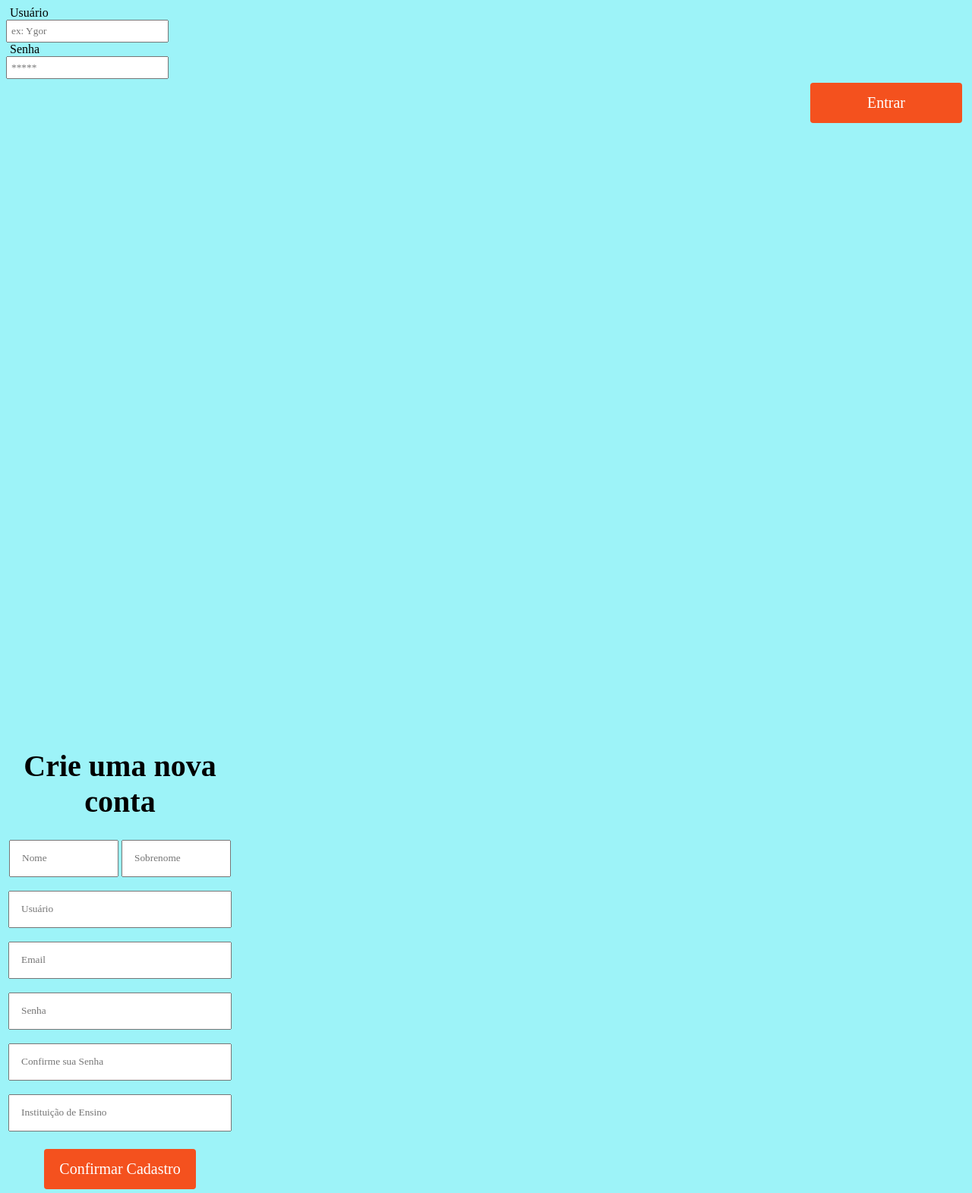
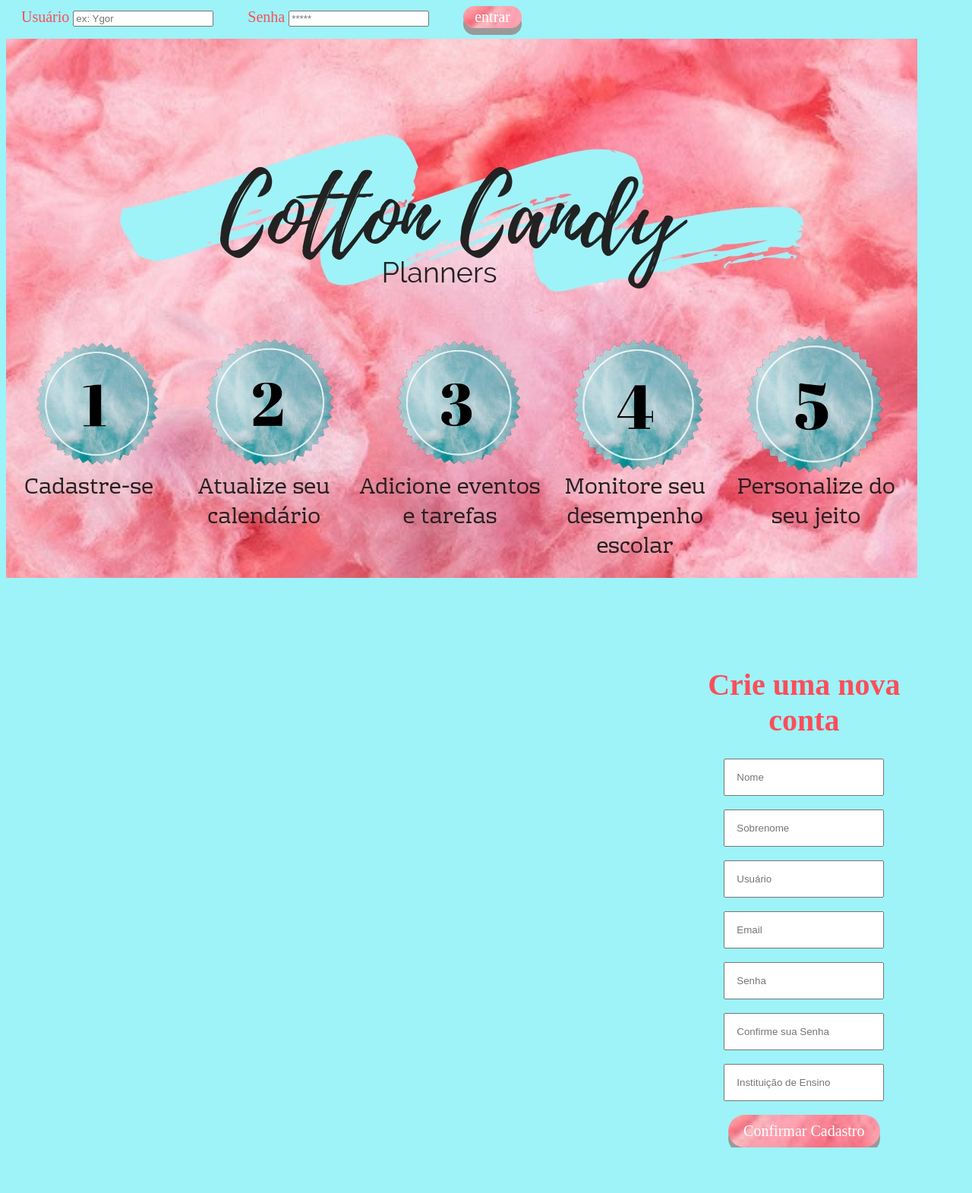
Before and after one commit to cp2-dc-info-projeto-final-2018/requisitos-cotton-candy, a PHP site: page /Inicio.php in a window 1280 px wide. Shown: the whole page at 76% size. After the commit the page ends 1511 px from the top, so only its background shows below. Run offline with PHP 8.4, Linux system fonts and the light colour scheme.

Commit message:
Add files via upload

```diff
--- a/Inicio.php
+++ b/Inicio.php
@@ -15,25 +15,31 @@
 
       <meta charset="UTF-8">
       <title>Cotton Candy</title>
-      <link rel="shortcut icon" href="logo1.png">
-			<link rel="stylesheet" href="styles.css">
+      <link rel="shortcut icon" href="logo1.png" />
+      <link rel="stylesheet" href="styles.css">
 
     </head>
     <body style="overflow:hidden;">
-      <div>
+
       <header class="cabeçalho">
-        <form align="right" class="login" method="post" action="Login.php">
+        <form class="login" method="post">
+
           <?php if ($erro != null) { ?>
 
 						<div class="erro">
-	          	<p> Erro: <?= $erro ?> </p>
+	          <p> Erro: <?= $erro ?> </p>
 	        	</div>
 
       		<?php } ?>
 
-          <div id="divusuario"> <label class="loginlabel"> Usuário  </label><input  id="usuario" type="text" name="usuario" placeholder="ex: Ygor" minlength=3 maxlength=12 required></div>
-          <div id="divsenha"> <label class="loginlabel"> Senha  </label> <input id="senha" type="password" name="senha" placeholder="*****" minlength=3 maxlength=12 required></div>
-          <button id="loginbutton" type="submit" name="entrar" style="vertical-align:middle"><span>Entrar</span></button>
+          <div class="login">
+            &nbsp;&nbsp;&nbsp;
+              <label> Usuário </label><input  id="usuario" type="text" name="usuario" placeholder="ex: Ygor" minlength=3 maxlength=12 required>
+              &nbsp;&nbsp;&nbsp;&nbsp;&nbsp;&nbsp;&nbsp;
+              <label> Senha </label> <input id="senha" type="password" name="senha" placeholder="*****" minlength=3 maxlength=12 required>
+              &nbsp;&nbsp;&nbsp;&nbsp;&nbsp;&nbsp;&nbsp;
+             <input id="loginbutton" type="submit" name="entrar" value="entrar">
+          </div>
 
         </form>
       </header><br>
@@ -43,19 +49,18 @@
 
       <div id="cadastro">
 
-        <h1 id="titulocadastro">Crie uma nova conta</h1>
+        <h1 id="titulo"> <font color="#FB4E59"> Crie uma nova conta </font></h1>
         <form class="cadastro" method="post" action="Cadastro.php">
 
-          <input class="cadastronome" type="text" name="nome" placeholder="Nome" minlength=3 maxlength=12 required/>
-          <input class="cadastronome" type="text" name="sobrenome" placeholder="Sobrenome" minlength=3 maxlength=12 required/><br><br>
+          <input class="cadastroinput" type="text" name="nome" placeholder="Nome" minlength=3 maxlength=12 required/><br><br>
+          <input class="cadastroinput" type="text" name="sobrenome" placeholder="Sobrenome" minlength=3 maxlength=12 required/><br><br>
           <input class="cadastroinput" type="text" name="usuario" placeholder="Usuário" minlength=3 maxlength=12 required><br><br>
           <input class="cadastroinput" type="email" name="email" placeholder="Email" required><br><br>
           <input class="cadastroinput" type="password" name="senha" placeholder="Senha" minlength=3 maxlength=60 required><br><br>
           <input class="cadastroinput" type="password" name="confsenha" minlength=3 placeholder="Confirme sua Senha" maxlength=60 required><br><br>
           <input class="cadastroinput" type="text" name="instituicao" placeholder="Instituição de Ensino" minlength=3 maxlength=12 required><br><br>
-          <button id="cadastrobutton" type="submit" name="cadastro" style="vertical-align:middle"><span>Confirmar Cadastro</span></button>
+          <input class="cadastrobutton"  type="submit" name="cadastro" value="Confirmar Cadastro" >
 
-        </form>
       </div>
 
     </body>
--- a/styles.css
+++ b/styles.css
@@ -1,45 +1,10 @@
-
-  body {
-    background-color: #9DF3F8;
-    background-size: contain;
-    background-repeat: no-repeat;
-  }
-
-  #inicio {
-   float: left;
-   width: 1200px;
-   height: 800px;
-  }
-
-  .loginlabel{
-    padding: 5px;
-    font-family: Century Gothic;
-  }
-
-  #divusuario{
-    width: 50px;
- }
-
-  #divsenha{
-    width: 10px;
-  }
-
-  #usuario{
-    padding: 5px;
-    font-family: Century Gothic;
-    width: 200px;
-  }
-
-  #senha{
-    padding: 5px;
-    font-family: Century Gothic;
-    width: 200px;
-  }
 
   #cadastro {
     width: 300px;
-    height: 720px;
+    height: 600px;
+    float: right;
     text-align: center;
+    padding-right: 5%;
   }
 
   #titulocadastro {
@@ -48,98 +13,127 @@
     text-align: center;
   }
 
-  .cadastroinput{
-    height: 15px;
-    width: 260px;
-    padding: 15px;
-    font-family: Century Gothic;
+  input .cadastro {
+    width: 200px;
+    height: 10px;
   }
 
-  .cadastronome{
-    height: 15px;
-    width: 110px;
-    padding: 15px;
-    font-family: Century Gothic;
+  #inicio {
+    float: left;
+    width: 1250px;
+    height: 800px;
+    background-image: url(fotoinicial.jpg);
+    background-repeat: no-repeat;
   }
 
-  #loginbutton{
-    display: inline-block;
-    border-radius: 4px;
-    background-color: #f4511e;
-    border: none;
-    color: #FFFFFF;
-    text-align: center;
-    font-size: 20px;
-    padding: 15px;
-    width: 200px;
-    transition: all 0.5s;
-    cursor: pointer;
-    margin: 5px;
-    font-family: Century Gothic;
+  body {
+    background-color: #9DF3F8;
+    background-size: contain;
+    background-repeat: no-repeat;
   }
 
-  #cadastrobutton{
-    display: inline-block;
-    border-radius: 4px;
-    background-color: #f4511e;
-    border: none;
-    color: #FFFFFF;
-    text-align: center;
-    font-size: 20px;
-    padding: 15px;
-    width: 200px;
-    transition: all 0.5s;
-    cursor: pointer;
-    margin: 5px;
-    font-family: Century Gothic;
+  #cabeçalho {
+     width: 900px;
   }
 
-  #loginbutton span {
-    cursor: pointer;
-    display: inline-block;
-    position: relative;
-    transition: 0.5s;
+  .login {
+    height: 25px;
+    width: 1200px;
+    display: block;
+    padding-left: 0px;
+    font-family:  Century Gothic;
+    color: #FB4E59;
+    font-size: 20px;
   }
 
-  #cadastrobutton span {
-    cursor: pointer;
-    display: inline-block;
-    position: relative;
-    transition: 0.5s;
+  .cadastroinput {
+    padding: 15px;
   }
 
-  #loginbutton span:after {
-    content: '\00bb';
-    position: absolute;
-    opacity: 0;
-    top: 0;
-    right: -20px;
-    transition: 0.5s;
+  .usuario {
+    padding: 10px;
+    font-family: Century Gothic;
+    width: 300px;
+    padding-right: 100px;
+    border-left: 100px;
+    font-weight: bold;
   }
 
-  #cadastrobutton span:after {
-    content: '\00bb';
-    position: absolute;
-    opacity: 0;
-    top: 0;
-    right: -20px;
-    transition: 0.5s;
+  .senha {
+    padding: 30px;
+    font-family: Century Gothic;
+    width: 200px;
+    padding-right: 100px;
   }
 
-  #loginbutton:hover span {
-    padding-right: 25px;
+  .cadastrobutton {
+    font-family: Century Gothic;
+    text-align: center;
+    width: auto;
+    height: auto;
+  }
+  .cadastrobutton {
+    display: inline-block;
+    padding: 10px 20px;
+    font-size: 20px;
+    cursor: pointer;
+    text-decoration: none;
+    outline: none;
+    color: #fff;
+    background-image: url(doce.jpg);
+    background-color:#FB4E59;
+    border: none;
+    border-radius: 25px;
+    box-shadow: 0 9px #999;
+    transition: all 0.5s;
   }
 
-  #cadastrobutton:hover span {
-    padding-right: 25px;
+  .cadastrobutton:hover {
+    background-color: #F77388;
   }
 
-  #loginbutton:hover span:after {
-    opacity: 1;
-    right: 0;
+  .cadastrobutton:active {
+    background-color: #F77388;
+    box-shadow: 0 5px #666;
+    transform: translateY(4px);
   }
 
-  #cadastrobutton:hover span:after {
-    opacity: 1;
-    right: 0;
+  #titulo {
+    font-family: Century Gothic;
+    font-color: #FB4E59;
+    font-size: 40px;
   }
+
+
+  #loginbutton {
+    font-family: Century Gothic;
+    text-align: center;
+    width: auto;
+    height: auto;
+
+  }
+
+  #loginbutton {
+    display: inline-block;
+    padding: 3px 15px;
+    font-size: 20px;
+    cursor: pointer;
+    text-decoration: none;
+    outline: none;
+    color: #fff;
+    background-image: url(doce.jpg);
+    background-color:#FB4E59;
+    border: none;
+    border-radius: 25px;
+    box-shadow: 0 9px #999;
+  }
+
+  #loginbutton:hover {
+    background-color: #F77388;
+  }
+
+  #loginbutton:active {
+    background-color: #F77388;
+    box-shadow: 0 5px #666;
+    transform: translateY(4px);
+  }
```
Also changed, not shown: Cadastro.php (+1 -8 lines).
